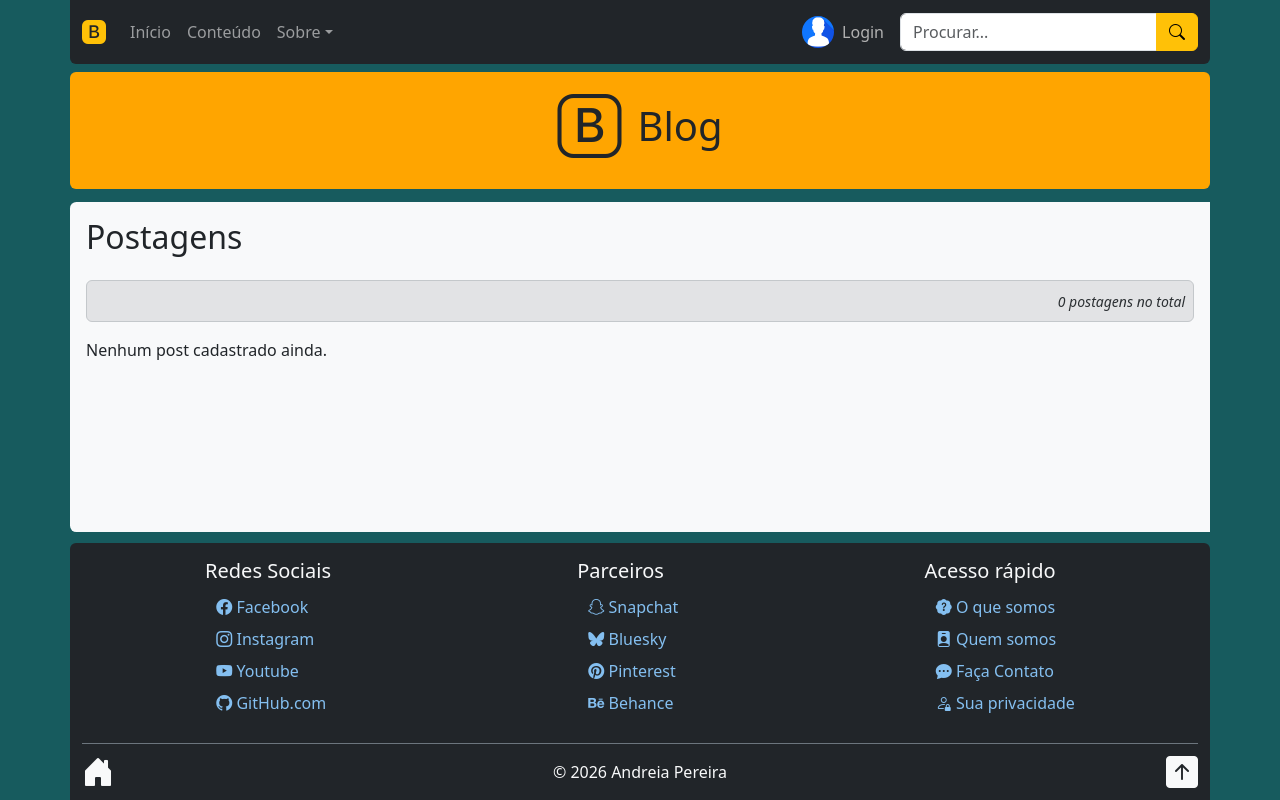
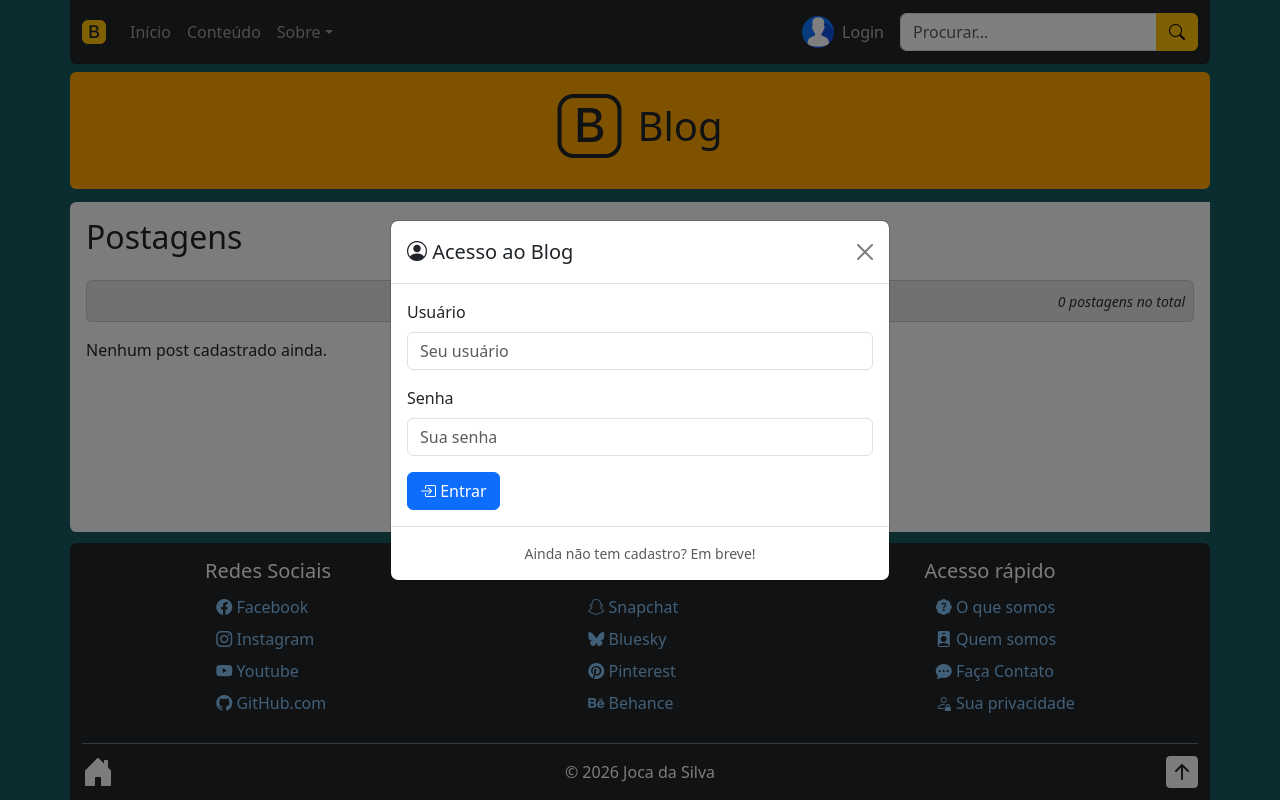
Before and after one commit to andreiaalpe/blog-simples, a Django app: page /?next=/profile/ in a window 1280 px wide. Run offline with Django 5.2, Linux system fonts and the light colour scheme; data that the repository does not hold is empty.

Commit message:
Perfil do usuário

```diff
--- a/blog/context_processors.py
+++ b/blog/context_processors.py
@@ -1,5 +1,7 @@
+# blog\context_processors.py
+
 def site_globals(request):
     return {
-        'ownername': 'Andreia Pereira',   # ← Nome do proprietário(a) do site
+        'ownername': 'Joca da Silva',   # ← Nome do proprietário(a) do site
         'show_aside': True,             # ← Se `False`, `<aside>` é ocultado
     }
--- a/blog/static/js/script.js
+++ b/blog/static/js/script.js
@@ -1,7 +1,16 @@
 // Fecha os alerts após 10 segundos
+document.querySelectorAll('.alert').forEach(alert => {
+    setTimeout(() => { bootstrap.Alert.getOrCreateInstance(alert).close(); }, 10000);
+});
 
-document.querySelectorAll('.alert').forEach(alert => {
-
-    setTimeout(() => { bootstrap.Alert.getOrCreateInstance(alert).close(); }, 10000);
-
+// Mostra o modal de login quando redirecionando sem estar logado
+document.addEventListener('DOMContentLoaded', function () {
+    const showLoginModal = document.body.dataset.showLogin === 'true';
+    if (showLoginModal) {
+        const modalElement = document.getElementById('loginModal');
+        if (modalElement) {
+            const loginModal = new bootstrap.Modal(modalElement);
+            loginModal.show();
+        }
+    }
 });
--- a/blog/templates/_base.html
+++ b/blog/templates/_base.html
@@ -1,5 +1,6 @@
 <!DOCTYPE html>
 {% load static %}
+{% static 'img/anonimous.jpg' as default_image %}
 <html lang="pt-BR">
 
 <head>
@@ -12,7 +13,7 @@
     <title>Blog</title>
 </head>
 
-<body data-bs-theme="light" class="px-2 min-vh-100 d-flex flex-column">
+<body data-show-login="{% if request.GET.next %}true{% else %}false{% endif %}" class="px-2 min-vh-100 d-flex flex-column">
 
     <nav class="container navbar navbar-expand-md navbar-dark text-bg-dark fixed-top mx-auto rounded-bottom">
         <div class="container-fluid">
@@ -28,9 +29,7 @@
                             <li><a class="dropdown-item" href="#about_site">Sobre o site</a></li>
                             <li><a class="dropdown-item" href="#about_author">Sobre o autor</a></li>
                             <li><a class="dropdown-item" href="#policies">Políticas de privacidade</a></li>
-                            <li>
-                                <hr class="dropdown-divider">
-                            </li>
+                            <li><hr class="dropdown-divider"></li>
                             <li><a class="dropdown-item" href="{% url 'contacts' %}">Faça contato</a></li>
                         </ul>
                     </li>
@@ -40,18 +39,14 @@
                     {% if request.user.is_authenticated %}
 
                     <a href="{% url 'profile' %}" class="d-flex align-items-center">
-                        {% if request.user.image %}
-                        <img src="{{ request.user.image }}" alt="{{ request.user.name }}" class="rounded-circle d-block me-2" referrerpolicy="no-referrer">
-                        {% else %}
-                        <img src="{% static 'img/unnamed.png' %}" alt="{{ request.user.name }}" class="rounded-circle d-block me-2">
-                        {% endif %}
+                        <img src="{{ user.image|default:default_image }}" alt="{{ user.name|default:user.username }}" class="rounded-circle d-block me-2" referrerpolicy="no-referrer">
                         <span>Perfil</span>
                     </a>
 
                     {% else %}
 
                     <a href="#" class="d-flex align-items-center" data-bs-toggle="modal" data-bs-target="#loginModal">
-                        <img src="{% static 'img/unnamed.png' %}" alt="Faça login" class="rounded-circle d-block me-2">
+                        <img src="{% static 'img/anonimous.jpg' %}" alt="Faça login" class="rounded-circle d-block me-2">
                         <span>Login</span>
                     </a>
 
@@ -129,8 +124,8 @@
             <a href="#top" class="fs-2"><i class="bi bi-arrow-up-square-fill"></i></a>
         </div>
     </footer>
+
     <script src="https://cdn.jsdelivr.net/npm/bootstrap@5.3.8/dist/js/bootstrap.bundle.min.js"></script>
-    <script src="{% static 'js/script.js' %}"></script>
 
     {# Modal de authenticação #}
     <div class="modal fade" id="loginModal" tabindex="-1">
@@ -143,7 +138,7 @@
                 <div class="modal-body">
                     <form method="POST" action="{% url 'login' %}">
                         {% csrf_token %}
-                        <input type="hidden" name="next" value="{{ request.get_full_path }}">
+                        <input type="hidden" name="next" value="{{ request.GET.next|default:request.get_full_path }}">
                         <div class="mb-3">
                             <label class="form-label">Usuário</label>
                             <input type="text" name="username" class="form-control" placeholder="Seu usuário" required>
@@ -164,6 +159,8 @@
         </div>
     </div>
 
+    <script src="{% static 'js/script.js' %}"></script>
+
 </body>
 
 </html>
--- a/blog/templates/contacts.html
+++ b/blog/templates/contacts.html
@@ -1,3 +1,5 @@
+{# blog\templates\contacts.html #}
+
 {% extends '_base.html' %}
 
 {% block content %}
--- a/blog/templates/home.html
+++ b/blog/templates/home.html
@@ -25,7 +25,7 @@
                     <p class="card-text flex-grow-1">{{ post.summary }}</p>
                 </div>
                 <div class="card-footer d-grid text-center">
-                    <a href="{% url 'post_detail' id=post.id %}">Ver post</a>
+                    <small><a href="{% url 'post_detail' id=post.id %}">Ver post</a></small>
                 </div>
             </div>
 
--- a/blog/views/__init__.py
+++ b/blog/views/__init__.py
@@ -1,3 +1,5 @@
+# blog\views\__init__.py
+
 from .home import home
 from .contacts import contacts
 from .post_detail import post_detail
--- a/blog/views/contacts.py
+++ b/blog/views/contacts.py
@@ -1,8 +1,9 @@
+# blog\views\contacts.py
+
 from django.shortcuts import render
 
 def contacts(request):
     return render(
         request,
-        'contacts.html',
-
+        'contacts.html'
     )
--- a/blog/views/home.py
+++ b/blog/views/home.py
@@ -1,3 +1,5 @@
+# blog\views\home.py
+
 from django.shortcuts import render
 from blog.models import Post
 
@@ -5,7 +7,7 @@ def home(request):
 
     # Obtém todos os `post` usando filtros e ordenamento
     posts = Post.objects.filter(
-        is_active=True
+        is_active=True              # Somente ativos
     ).order_by('-created_at')       # Ordenados pela data mais recente
 
     return render(
--- a/blog/views/post_detail.py
+++ b/blog/views/post_detail.py
@@ -4,6 +4,7 @@ from django.shortcuts import render, get_object_or_404
 from ..models import Post
 
 def post_detail(request, id):
+    # Recebe o post válidos do banco de dados
     post = get_object_or_404(
         Post.objects.select_related('user'),
         id=id,
--- a/core/urls.py
+++ b/core/urls.py
@@ -10,6 +10,6 @@ urlpatterns = [
     # Adiciona as URLS de 'blog' ao projeto
     path('', include('blog.urls')),
 
-    # Logout do usuário
+    # Logout / Sair da conta
     path('logout/', LogoutView.as_view(next_page='home'), name='logout'),
 ]
```
Also changed, not shown: blog/templates/post_detail.html (+5 -46 lines), blog/views/login.py (+6 -59 lines), blog/views/profile.py (+8 -17 lines), core/settings.py (+6 -12 lines), blog/migrations/0001_initial.py, blog/static/css/style.css (line endings or trailing spaces), blog/static/img/anonimous.jpg (added), blog/templates/profile.html (line endings or trailing spaces).
